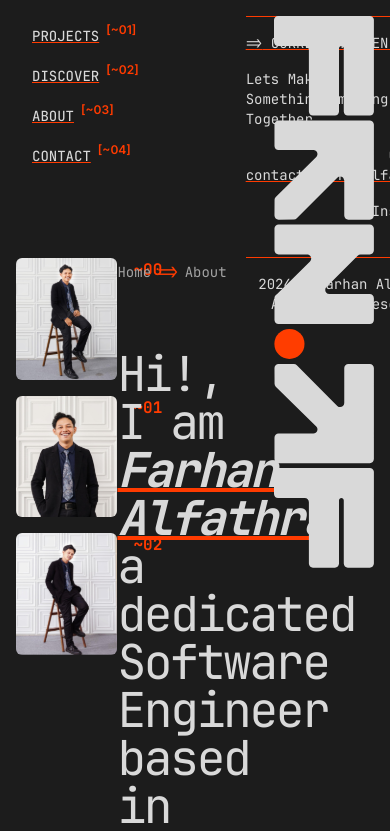
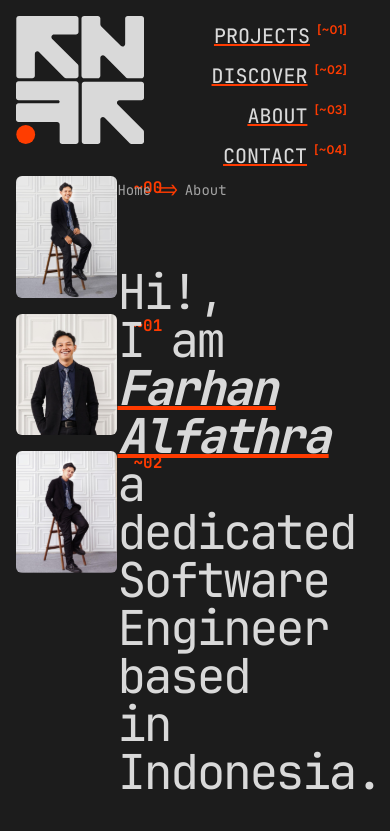
Before and after one commit to frn-af/portfolio, a Next.js app: page /about in a window 390 px wide. Shown: the top 831 px of the page. Built offline with nearby package versions, Linux system fonts and the light colour scheme.

Commit message:
ui:test responsive

```diff
--- a/src/components/footer.tsx
+++ b/src/components/footer.tsx
@@ -33,7 +33,7 @@ const Footer = () => {
         </div>
         <div className="w-1/3 text-right text-sm flex flex-col justify-between items-end">
           <Link href="/">
-            <Image src={dark} width={80} alt="Farhan Alfathra" />
+            <Image src={dark} width={80} alt="Farhan Alfathra" className="rounded-md" />
           </Link>
           <div>
             <p className="font-heading capitalize underline underline-offset-1 decoration-primary">lets connect :</p>
--- a/src/components/header.tsx
+++ b/src/components/header.tsx
@@ -33,16 +33,16 @@ const Header = () => {
   const year = new Date().getFullYear();
   return (
     <header className="w-full relative">
-      <div className="w-[85%] flex justify-between">
+      <div className="md:w-[85%] flex justify-between">
         <div className="w-full flex justify-between">
           <Link href="/">
-            <Image src={dark} alt="untilde" width={80} height={80} />
+            <Image src={dark} alt="untilde" width={100} className="w-32 md:w-20" />
           </Link>
-          <div>
+          <div className="flex flex-col md:flex-row items-end md:items-start">
             {navItems.map((item) => (
               <Link href={item.href} key={item.title}>
                 <Button variant="ghost">
-                  <h3 className="underline uppercase font-heading underline-offset-1 decoration-primary"> {item.title}</h3>
+                  <h3 className="underline text-xl md:text-sm uppercase font-heading underline-offset-1 decoration-primary"> {item.title}</h3>
                   <Badge variant="ghost" className="-mt-3 -ml-1 text-primary">
                     [~{item.badge}]
                   </Badge>
@@ -51,7 +51,7 @@ const Header = () => {
             ))}
           </div>
         </div>
-        <div className="ml-20 relative text-sm">
+        <div className="hidden md:block ml-20 relative text-sm">
           <Separator className="bg-primary mb-4" />
           <div className="flex">
             <Link href="/contact">
@@ -74,7 +74,7 @@ const Header = () => {
             <p className="font-heading capitalize text-sm"> {year} © farhan alfathra.<br /> All rights reserved.</p>
           </div>
         </div >
-        <div className="absolute right-0">
+        <div className="absolute hidden md:block right-0">
           <Image src={frnaf} alt="farhanalfathra" width={100} />
         </div>
       </div >
```
